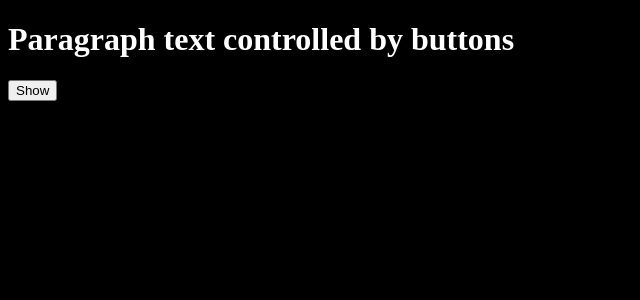
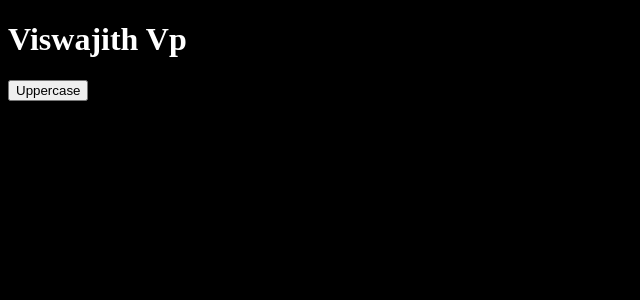
Before and after one commit to Viswajith2003/React-workout, a React (Vite) app: page / in a window 1280 px wide. Shown: the top 300 px of the page, without its empty margins (0-640 px from the left). Built offline with nearby package versions, Linux system fonts and the light colour scheme.

Commit message:
upper and lower case toggle using a btn

```diff
--- a/src/App.jsx
+++ b/src/App.jsx
@@ -3,6 +3,7 @@ import ChangeFirstName from "./useStateWorkout/ChangeFirstName";
 import ToggleText from "./useStateWorkout/toggleText";
 import CounterLimit from "./useStateWorkout/CounterLimit";
 import ShowHideText from "./useStateWorkout/ShowHideText";
+import UpperLowerToggle from "./useStateWorkout/upperLowerToggle";
 
 export default function App() {
 
@@ -11,7 +12,8 @@ export default function App() {
       {/* <ChangeFirstName/> */}
       {/* <ToggleText/> */}
       {/* <CounterLimit/> */}
-      <ShowHideText/>
+      {/* <ShowHideText/> */}
+      <UpperLowerToggle/>
     </div>
   );
 }
--- /dev/null
+++ b/src/useStateWorkout/upperLowerToggle.jsx
@@ -0,0 +1,18 @@
+import React, { useState } from "react";
+
+export default function UpperLowerToggle() {
+  const [text, setText] = useState("Viswajith Vp");
+  const [btn, setBtn] = useState("Uppercase");
+  const handleCase = () => {
+    setText(
+      text === text.toUpperCase() ? text.toLowerCase() : text.toUpperCase()
+    );
+    setBtn((prev) => (prev === "Uppercase" ? "Lowercase" : "Uppercase"));
+  };
+  return (
+    <div>
+      <h1>{text}</h1>
+      <button onClick={handleCase}>{btn}</button>
+    </div>
+  );
+}
```
